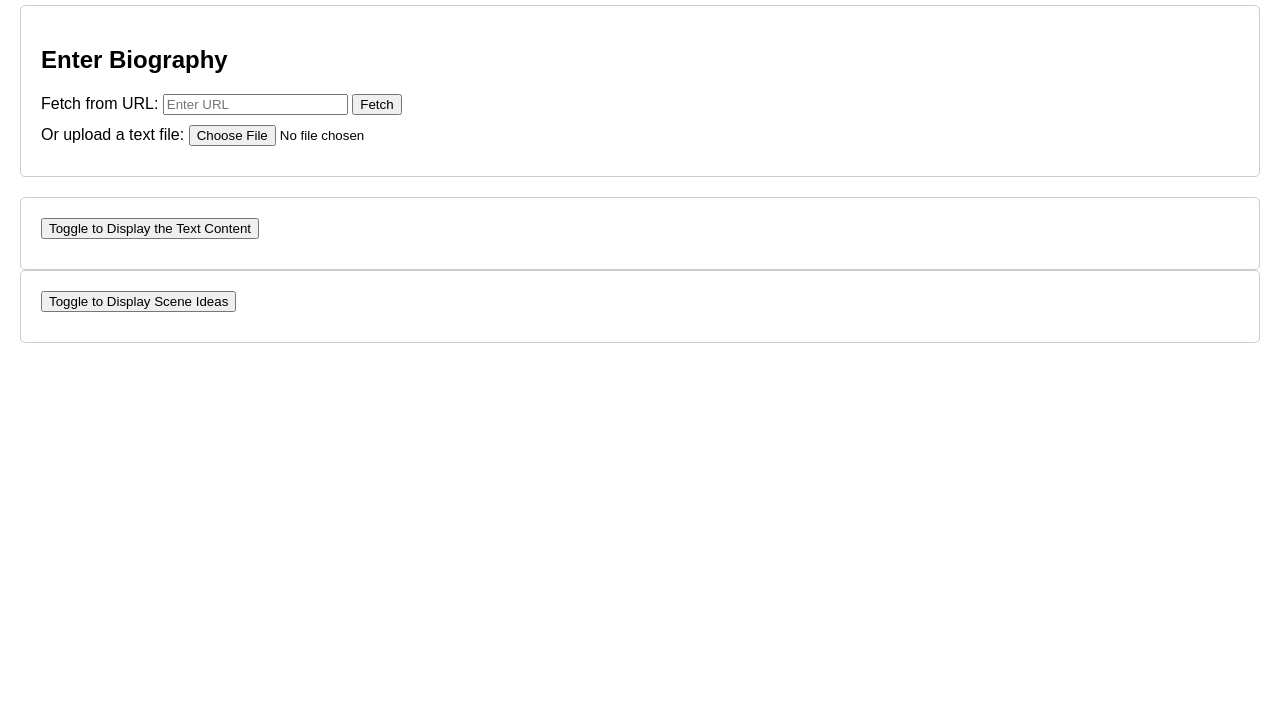
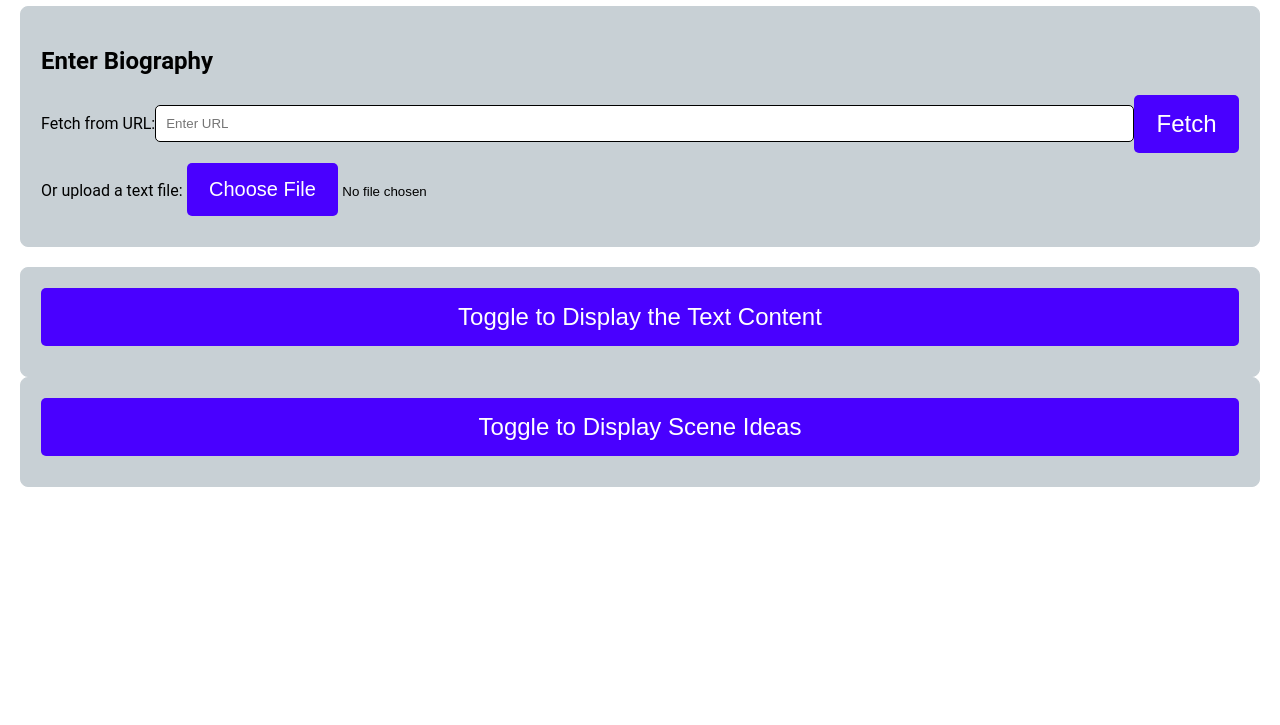
Before and after one commit to jackwaashere/Biography-Visualizer, a website: page index.html in a window 1280 px wide. Shown: the part 75-800 px from the top of the page. Drawn offline with Linux system fonts and the light colour scheme.

Commit message:
Updated style.css

```diff
--- a/style.css
+++ b/style.css
@@ -1,6 +1,14 @@
 body {
-    font-family: sans-serif;
+    font-family: 'Roboto', sans-serif;
     margin: 20px;
+    background-color: #ffffff;
+    color: #000000;
+}
+
+h1 {
+    font-size: 2em;
+    text-align: center;
+    color: #000000;
 }
 
 .container {
@@ -10,18 +18,53 @@ body {
 }
 
 .input-section, .content-section, .scene-section {
-    border: 1px solid #ccc;
+    background-color: #c8d0d5;
+    border: 1px solid #c8d0d5;
     padding: 20px;
+    border-radius: 8px;
+}
+
+.url-input {
+    display: flex;
+    align-items: center;
+    width: 100%;
+    margin-bottom: 10px;
+}
+
+#url {
+    flex-grow: 1;
+    background-color: #ffffff;
+    color: #000000;
+    border: 1px solid #000000;
+    padding: 10px;
     border-radius: 5px;
 }
 
-.url-input, .file-input {
+.file-input {
     margin-bottom: 10px;
 }
 
+#fetch-btn, input[type="file"]::file-selector-button, #toggle-btn, #toggle-scenes-btn {
+    background-color: #4900ff;
+    color: #ffffff;
+    border: none;
+    padding: 15px 22.5px;
+    font-size: 1.5em;
+    border-radius: 5px;
+    cursor: pointer;
+    transition: background-color 0.3s;
+}
+
+#fetch-btn:hover, input[type="file"]::file-selector-button:hover, #toggle-btn:hover, #toggle-scenes-btn:hover {
+    background-color: #3a00d1;
+}
+
+
 #toggle-btn, #toggle-scenes-btn {
     margin-bottom: 10px;
+    width: 100%;
 }
+
 
 .collapsible {
     display: none;
@@ -34,16 +77,22 @@ body {
 .scene {
     margin-bottom: 20px;
     padding: 10px;
-    border: 1px solid #eee;
+    border: 1px solid #444;
     border-radius: 5px;
+    background-color: #ffffff;
 }
 
 .scene h3 {
     margin-top: 0;
+    color: #000000;
 }
 
 .scene code {
-    background-color: #f4f4f4;
+    background-color: #f0f0f0;
     padding: 2px 4px;
     border-radius: 3px;
 }
+
+.scene p {
+    margin-bottom: 0;
+}
```
